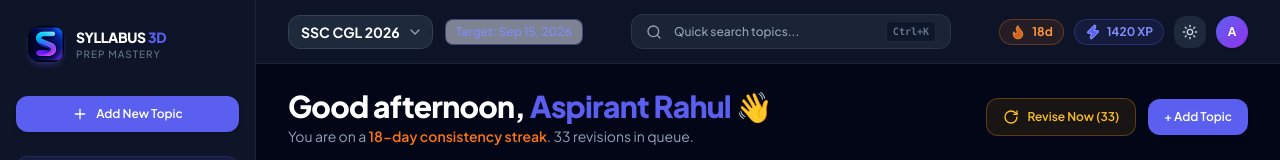
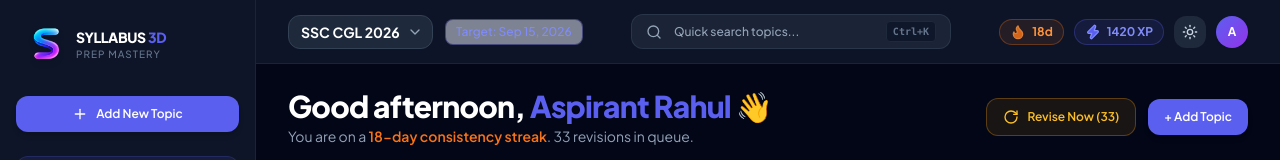
Before and after one commit to sscrecall-prog/syllabus-3d, a React (Vite) app: page / in a window 1280 px wide. Shown: the top 160 px of the page. Built offline with nearby package versions, Linux system fonts and the light colour scheme.

Commit message:
Update ultra-res 3D S logo and favicon

```diff
--- a/src/components/landing/LandingHero.tsx
+++ b/src/components/landing/LandingHero.tsx
@@ -19,7 +19,7 @@ export const LandingHero: React.FC<LandingHeroProps> = ({ onEnterApp }) => {
           <img
             src="/logo.png"
             alt="SYLLABUS 3D Logo"
-            className="w-10 h-10 rounded-2xl object-cover shadow-lg shadow-brand-500/30 hover:scale-105 transition-transform"
+            className="w-10 h-10 object-contain drop-shadow-md hover:scale-105 transition-transform"
           />
           <div>
             <h1 className="text-base font-extrabold tracking-tight text-slate-900 dark:text-white">
--- a/src/components/layout/Header.tsx
+++ b/src/components/layout/Header.tsx
@@ -27,7 +27,7 @@ export const Header: React.FC<HeaderProps> = ({ onOpenSearch, onOpenSettings, on
         <img
           src="/logo.png"
           alt="SYLLABUS 3D"
-          className="md:hidden w-8 h-8 rounded-xl object-cover shadow-sm shadow-brand-500/25 shrink-0"
+          className="md:hidden w-8 h-8 object-contain drop-shadow-sm shrink-0"
         />
 
         <div className="relative inline-flex items-center">
--- a/src/components/layout/Sidebar.tsx
+++ b/src/components/layout/Sidebar.tsx
@@ -45,7 +45,7 @@ export const Sidebar: React.FC<SidebarProps> = ({
           <img
             src="/logo.png"
             alt="SYLLABUS 3D Logo"
-            className="w-9 h-9 rounded-xl object-cover shadow-md shadow-brand-500/25 hover:scale-105 transition-transform"
+            className="w-9 h-9 object-contain drop-shadow-md hover:scale-105 transition-transform"
           />
           <div>
             <h1 className="text-sm font-extrabold tracking-tight text-slate-900 dark:text-white">
```
Also changed, not shown: public/favicon.png, public/logo.png.
